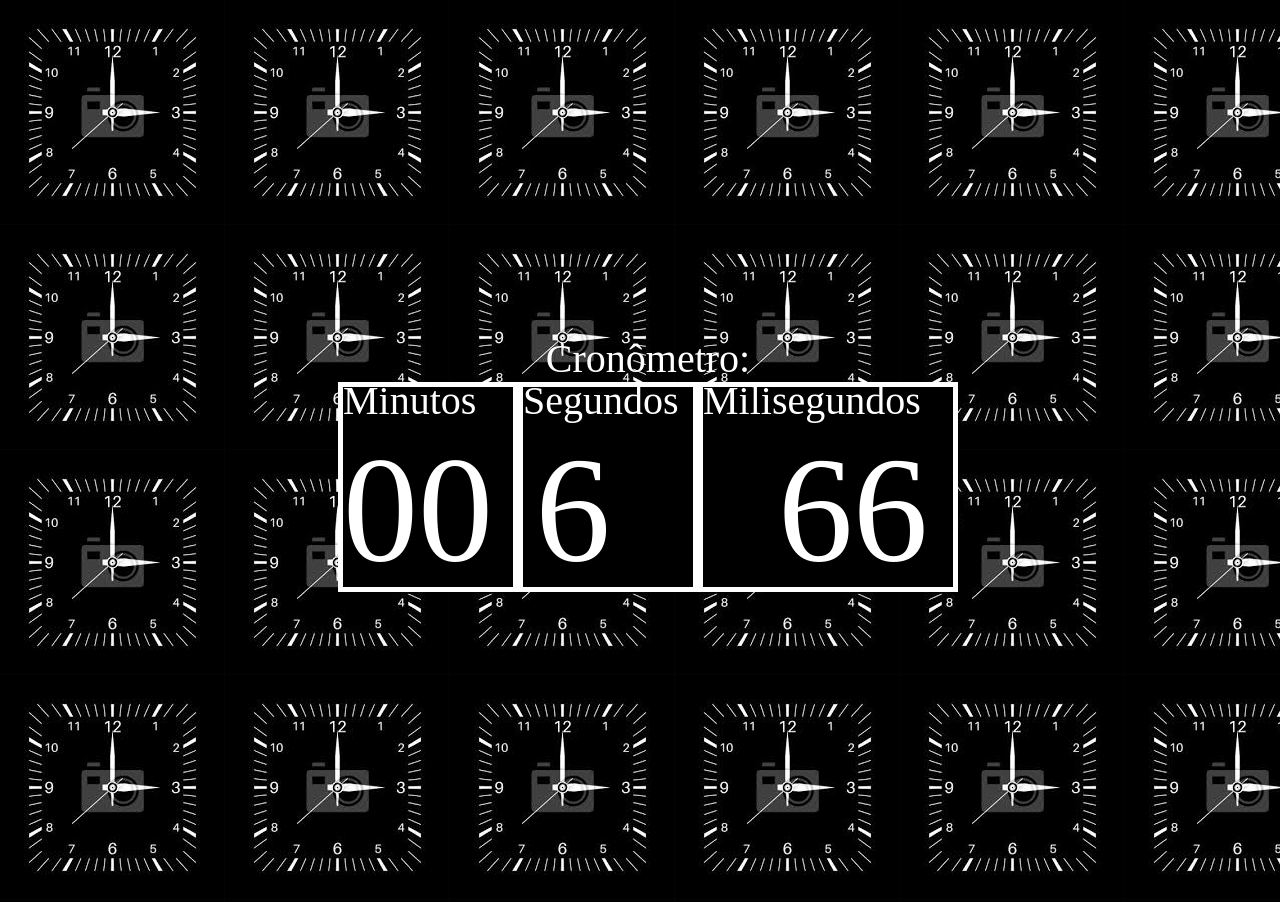
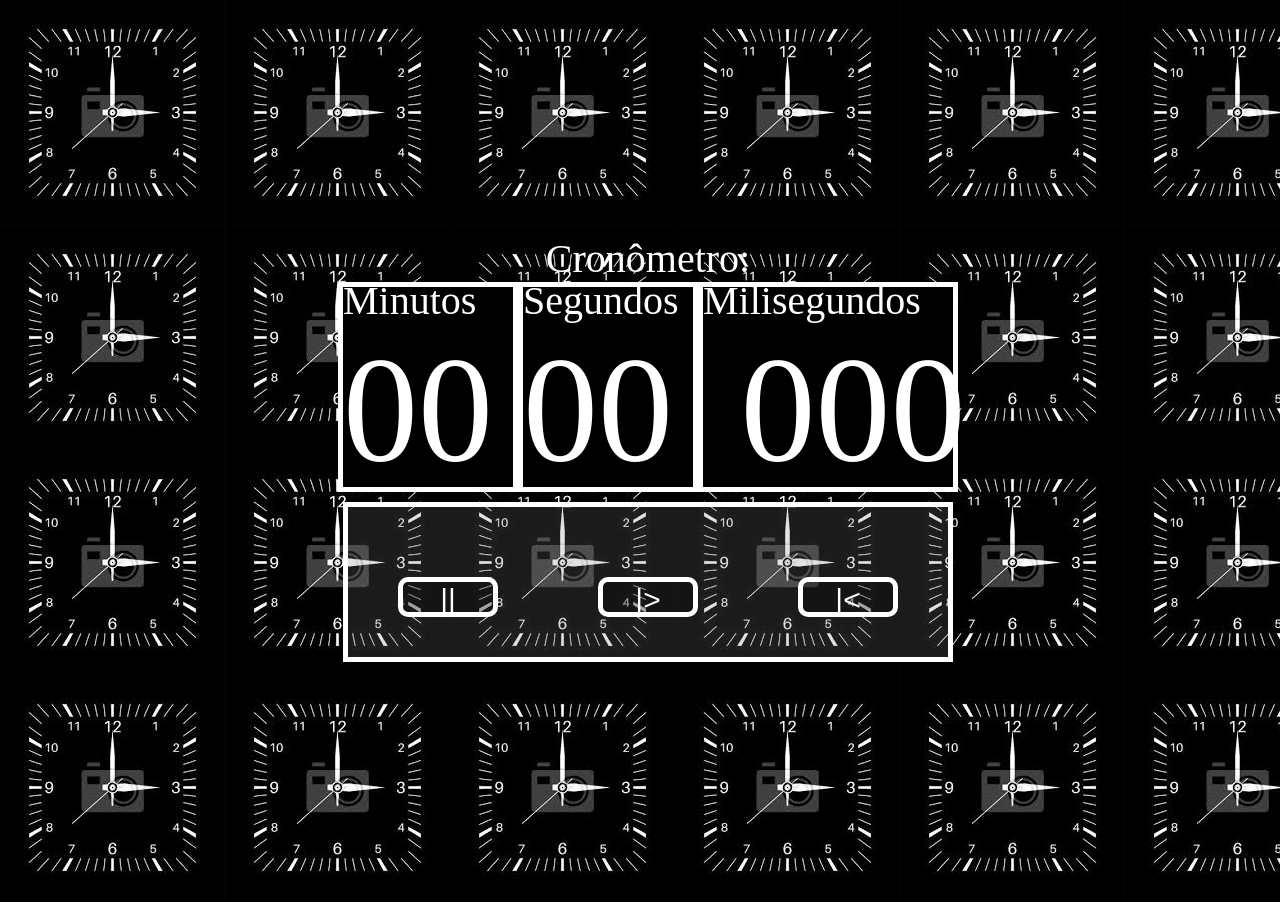
Before and after one commit to Rafael-Marcio/Projeto, a PHP site: page /index11.html in a window 1280 px wide. Shown: the top 902 px of the page. Run offline with PHP 8.4, Linux system fonts and the light colour scheme.

Commit message:
rafael-marcio

```diff
--- a/atividades/CSS/index.css
+++ b/atividades/CSS/index.css
@@ -16,7 +16,7 @@ a{
     margin: 30px;
     color: white;
 }
-div{
+.box{
     width: 300px;
     height: 800px;
     display: flex;
@@ -29,4 +29,7 @@ div{
 .caixa{
     width: 320px;
     height: 900px;
+    display: flex;
+    justify-content: center;
+    align-items: center;
 }
--- a/atividades/CSS/index11.css
+++ b/atividades/CSS/index11.css
@@ -35,3 +35,25 @@ header{
 #milisegundos{
     width: 300px;
 }
+button{
+    width: 100px;
+    height: 40px;
+    font-size: 30px;
+    margin-top: 30px;
+    background-color: rgba(0, 0, 0, 0.273);
+    color: white;
+    border-radius: 10px;
+    border: 5px solid white;
+    text-align: center;
+    cursor: pointer;
+}
+.box1{
+    width: 600px;
+    height: 150px;
+    background-color: rgba(128, 128, 128, 0.209);
+    margin: 20px;
+    display: flex;
+    justify-content: space-around;
+    align-items: center;
+    border: 5px solid white;
+}
--- a/atividades/index.html
+++ b/atividades/index.html
@@ -9,9 +9,9 @@
 </head>
 
 <body>
+    <header>Atividades</header>
     <div class="caixa">
-        <header>Atividades</header>
-        <div>
+        <div class="box">
             <a href="index2.html">1° Calculadora</a>
             <a href="index3.html">2° Calculadora</a>
             <a href="index4.html">IMC</a>
@@ -19,6 +19,8 @@
             <a href="index6.html">3° Calculadora</a>
             <a href="index7.html">Radar</a>
             <a href="index8.html">Contador</a>
+        </div>
+        <div class="box">
             <a href="index9.html">Tabuada</a>
             <a href="index10.html">timer</a>
             <a href="index11.html">cronometro</a>
--- a/atividades/index11.html
+++ b/atividades/index11.html
@@ -1,11 +1,13 @@
 <!DOCTYPE html>
 <html lang="pt-br">
+
 <head>
     <meta charset="UTF-8">
     <meta name="viewport" content="width=device-width, initial-scale=1.0">
     <link rel="stylesheet" href="CSS/index11.css">
     <title>Relógio</title>
 </head>
+
 <body>
 
     <header>Cronômetro: </header>
@@ -23,8 +25,13 @@
             <span id="milisegundos">000</span>
         </div>
     </main>
+    <div class="box1">
+        <button id="pause" onclick="pause()">||</button>
+        <button id="pause" onclick="start()">|></button>
+        <button id="reinicio" onclick="reinicio()">|<</button>
+    </div>
+</body>
 
-</body>
 </html>
 <script>
     var segundos = document.getElementById("segundos");
@@ -33,13 +40,30 @@
     var contador_min = 0;
     var contador_seg = 0;
     var contador_mili = 0;
-    var interval = setInterval(iniciar,10);
-    function iniciar(){
-        if(contador_mili == 99){
-            if(contador_seg == 60){
-                    contador_min = contador_min + 1;
-                    contador_seg = 0;
-                    minutos.innerText = contador_min;
+    function intervalo(){
+        interval = setInterval(iniciar,10);
+    }
+    function start(){
+        intervalo();
+    }
+    function pause(){
+        clearInterval(interval);
+    }
+    function reinicio(){
+        clearInterval(interval);
+        contador_min = 0;
+        contador_seg = 0;
+        contador_mili = 0;
+        minutos.innerText = contador_min;
+        segundos.innerText = contador_seg;
+        milisegundos.innerText = contador_mili;
+    }
+    function iniciar(a) {
+        if (contador_mili == 99) {
+            if (contador_seg == 60) {
+                contador_min = contador_min + 1;
+                contador_seg = 0;
+                minutos.innerText = contador_min;
             }
             contador_mili = 0;
             contador_seg = contador_seg + 1;
@@ -49,5 +73,6 @@
         contador_mili = contador_mili + 1;
         console.log(contador_mili);
         milisegundos.innerText = contador_mili;
+
     }
 </script>
```
